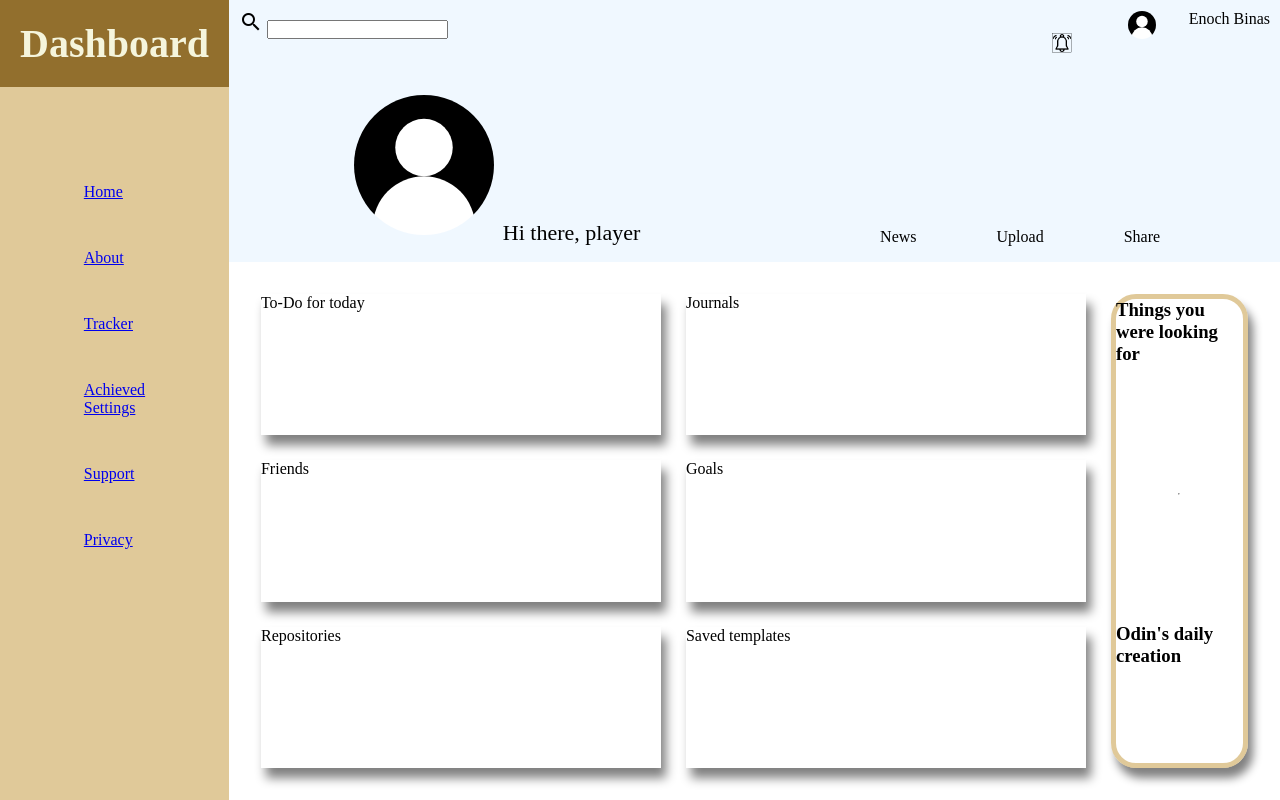
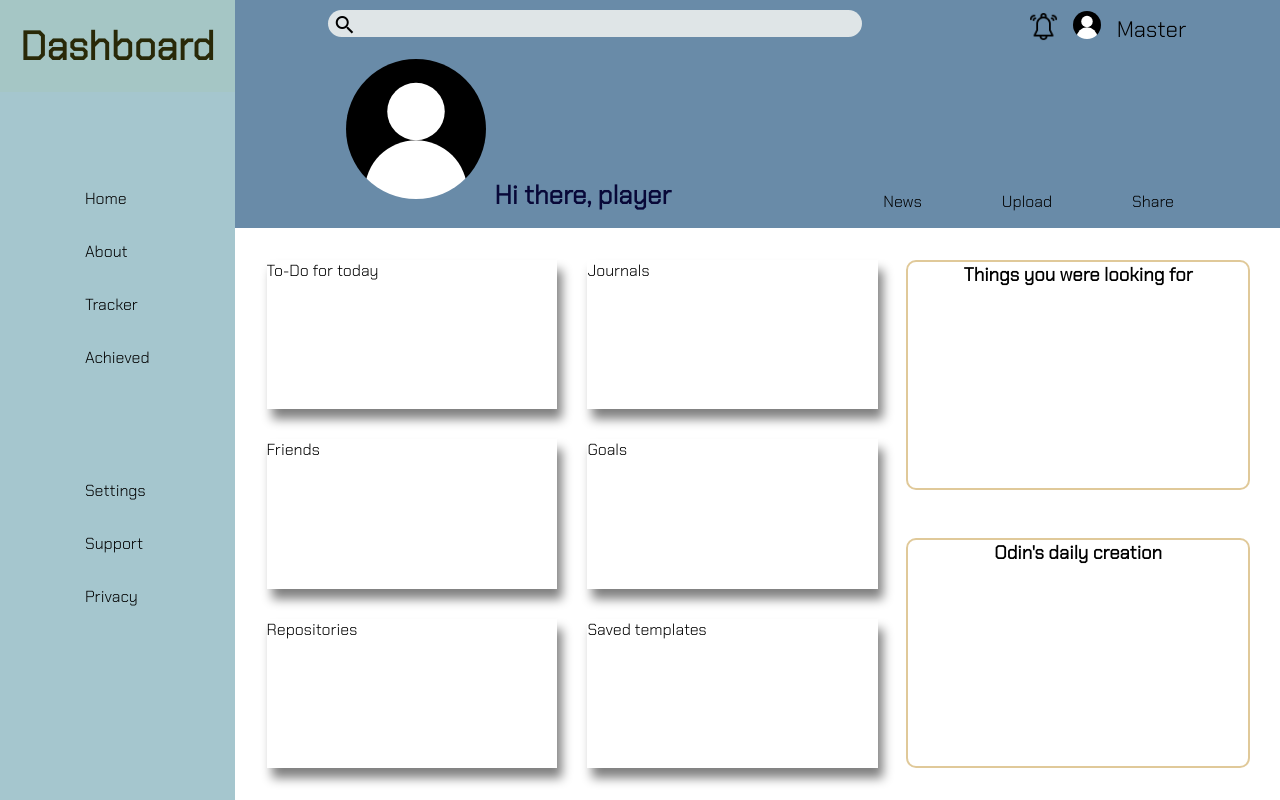
Before and after one commit to copypastemaster/admin-dashbord, a plain HTML site: page index.html in a window 1280 px wide. Drawn offline with Linux system fonts and the light colour scheme; a web font is replaced by a local one.

Commit message:
basic template for admin dashboard

```diff
--- a/index.html
+++ b/index.html
@@ -22,16 +22,17 @@
                 </div>
 
                 <div class="name-bell-icon">
-                    <span> <img src="imgs/icons8-notification-bell-64.png" alt="notificationBell" id="notification"></span>
-                    <span> <img src="imgs/abstract-user-flat-4.svg" alt="profile-photo" id="profile"></span>
-                    <span>Enoch Binas</span>
+                    <img src="imgs/icons8-notification-bell-64.png" alt="notificationBell" id="notification">
+                           <img src="imgs/abstract-user-flat-4.svg" alt="profile-photo" id="profile"></span>
+
+                    <span>Master</span>
                 </div>
             </div>
 
             <div class="hero-nav">
                 <div class="hero">
                     <span> <img src="imgs/abstract-user-flat-4.svg" alt="profile-photo" id="profile-hero"></span>
-                    <span style="font-size: 22px;">Hi there, player</span>
+                    <span style="font-size: 26px; font-weight: 600; color: rgb(8, 8, 56);">Hi there, player</span>
                 </div>
 
                 <div class="right-nav">
@@ -71,20 +72,18 @@
                 <div class="project">Goals</div>
                 <div class="project">Repositories</div>
                 <div class="project">Saved templates</div>
-
+            </div>
 
                 <div class="announcements">
                     <div>
                         <h3>Things you were looking for</h3>
                     </div>
 
-                    <hr>
-
                     <div>
                         <h3>Odin's daily creation</h3>
                     </div>
                 </div>
-            </div>
+            <!-- </div> -->
         </div>
 
     </div>
--- a/style.css
+++ b/style.css
@@ -6,13 +6,13 @@
     margin: 0;
     padding: 0;
     --color: rgba(218, 190, 132, 0.829);
-    --dash-color:
     font-family: 'Chakra Petch', sans-serif;
 }
 
+
 #container {
     display: grid;
-    grid-template-columns: 0.6fr 2fr 2fr;
+    grid-template-columns: 0.6fr 2fr 2fr 2fr 2fr;
     grid-template-rows: repeat(4, 1fr);
     height: 100vh;
     width: 100vw;
@@ -22,19 +22,47 @@
 
 #header {
     grid-column-start: 2;
-    grid-column-end: 4;
-    background-color: aliceblue;
+    grid-column-end: 6;
+    background-color: rgb(105, 139, 168);
+}
+
+
+#notification {
+    transform: scale(1);
+    margin-top: 1.6px;
+    height: 29px;
+    /* position: absolute; */;
+    /* border: 1px solid; */
+}
+
+.material-icons {
+    position: absolute;
+    left: 26%;
+    top: 1.6%;
+}
+
+#hanap {
+    width: 40em;
+    border-radius: 20px;
+    border: none;
+    background-color: rgb(223, 229, 231);
+    height: 2em;
 }
 
 .search {
     padding: 10px;
     display: flex;
-    justify-content: space-between;
+    justify-content: space-around;
 }
 
 .name-bell-icon {
     display: flex;
-    gap: 2rem;
+    gap: 0.9rem;
+}
+
+.name-bell-icon span {
+    margin-top: 5px;
+    font-size: 1.4rem;
 }
 
 .hero-nav {
@@ -58,13 +86,13 @@
     flex-direction: column;
     gap: 6rem;
     align-items: center;
-    background-color: var(--color)
+    background-color: rgb(165, 198, 206);
 }
 
 .dashboard {
-    background-color: rgb(146, 111, 45);
+    background-color: rgba(165, 198, 197, 1);
     font-size: 40px;
-    color: beige;
+    color: rgb(41, 41, 8);
     padding: 20px;
 }
 
@@ -72,69 +100,83 @@
     display: flex;
     justify-content: space-evenly;
     flex-direction: column;
+    gap: 7rem;
+}
+
+
+
+.links a:hover {
+    background-color:rgb(63, 91, 143);
+    transition: 0.1s ease-in;
 }
 
 #profile-links, #settings {
     display: flex;
     flex-direction: column;
-    gap: 3rem;
+    gap: 2rem;
+}
+
+a {
+    text-decoration: none;
+    color: black;
 }
 
 
 /* Article */
 
 #article {
-    grid-column: 2/4;
-    grid-row: 2/5;
+    grid-column: 2/6;
+    grid-row: 2/6;
     margin: 2rem;
+    gap: 30px;
     display: flex;
-    justify-content: space-between;
-    gap: 50px;
-    /* border: 1px solid; */
 }
 
-.projects {
+.projects{
     display: grid;
-    grid-template-columns: repeat(auto-fit, minmax(400px, 1fr));
+    grid-template-columns: 1fr 1fr;
     grid-template-rows: 1fr 1fr 1fr;
-    gap: 25px;
-    width: 100%;
+    gap: 30px;
+    width: 63%;
 }
+
 
 .projects > div {
     /* height: 200px; */
     box-shadow: 5px 10px 10px gray;
 }
 
+
 .projects .project:hover {
-    background-color: rgb(223, 221, 205);
+    background-color: rgb(45, 80, 146);
     transition: 0.1s ease-in;
 }
 
 
 
 .announcements {
-    border-radius: 25px;
-    border: 5px solid var(--color);
-    grid-column: 3/4;
-    grid-row: -4/-1;
+    /* border-radius: 25px; */
+    /* border: 5px solid var(--color); */
+    grid-column: 4/6;
+    grid-row: 4/1;
     display: flex;
     flex-direction: column;
-    gap: 8rem;
+    gap: 3rem;
     align-items: center;
+    width: 35%;
+}
+
+.announcements > div {
+    border-radius: 10px;
+    border: 2px solid var(--color);
+    height: 50%;
+    width: 100%;
+    text-align: center;
 }
 
 
 /* svgs and imgs */
 
-#notification {
-    transform: scale(0.3);
-    /* position: absolute; */
-    top: 0px;
-    right: 225px;
-    border: 1px solid;
-    margin-top: 0px;
-}
 
 #profile-hero {
     height: 150px;
```
